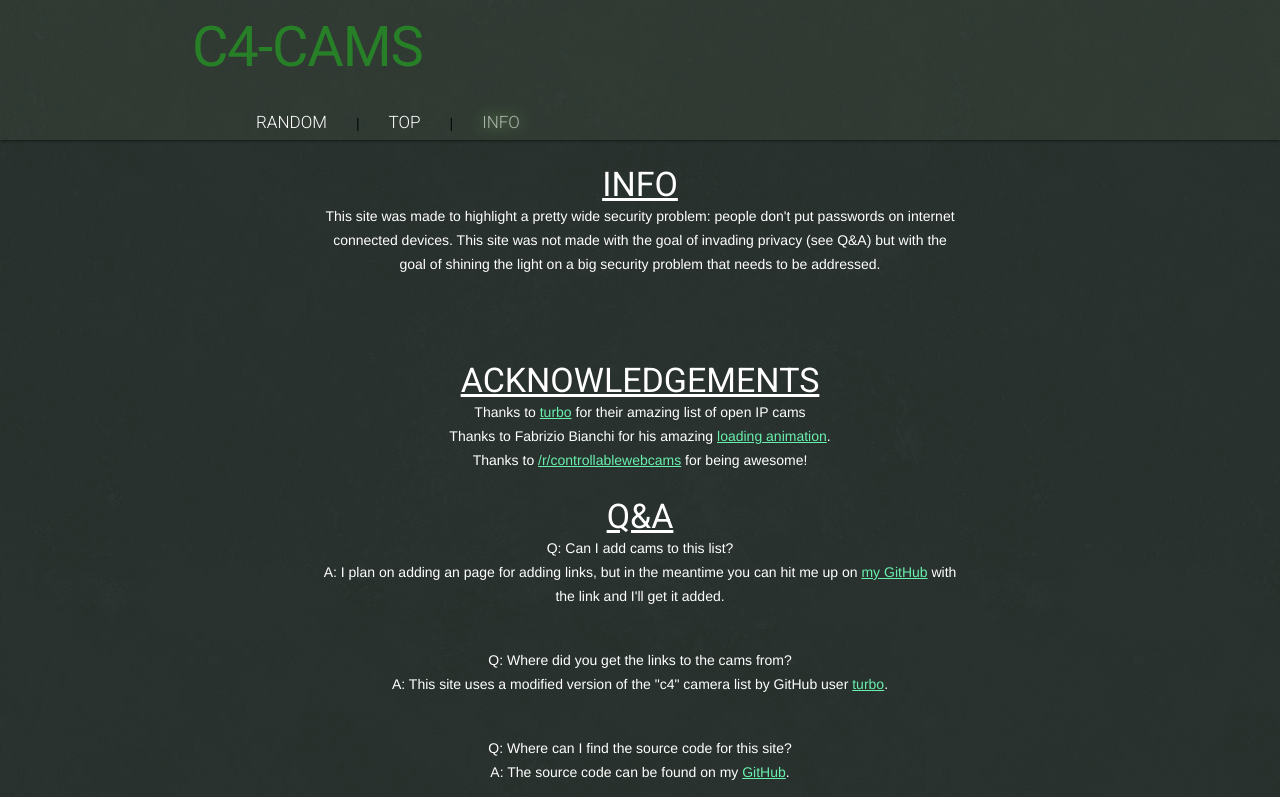
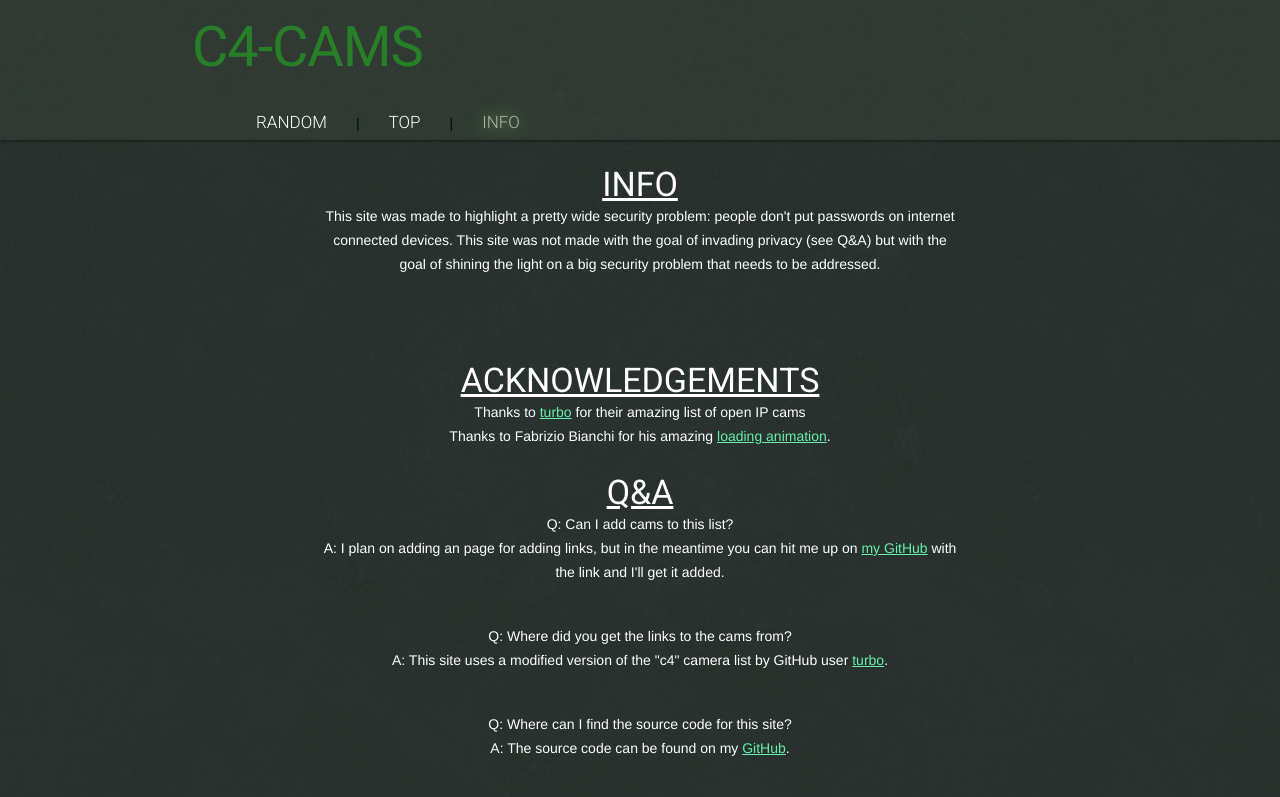
Before and after one commit to qwazwsx/c4-cams, a website: page static/info/index.html in a window 1280 px wide. Shown: the top 797 px of the page. Drawn offline with Linux system fonts and the light colour scheme.

Commit message:
Update index.html

```diff
--- a/static/info/index.html
+++ b/static/info/index.html
@@ -42,8 +42,6 @@
 		<p>Thanks to <a href="https://github.com/turbo/c4">turbo</a> for their amazing list of open IP cams</p>
 
 		<p>Thanks to Fabrizio Bianchi for his amazing <a href="https://codepen.io/fbrz/pen/mpiFE">loading animation</a>.</p>
-
-		<p>Thanks to <a href="https://reddit.com/r/controllablewebcams">/r/controllablewebcams</a> for being awesome!</p>
 
 
 		<h3 class="title">Q&A</h3>
```
